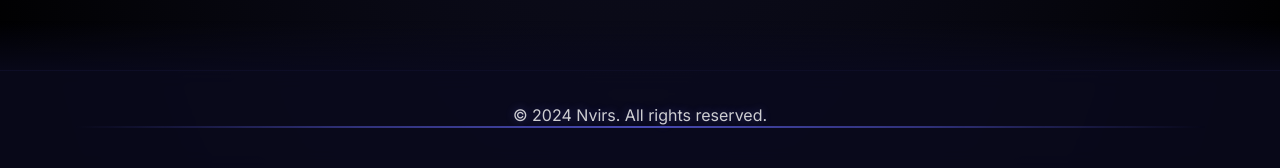
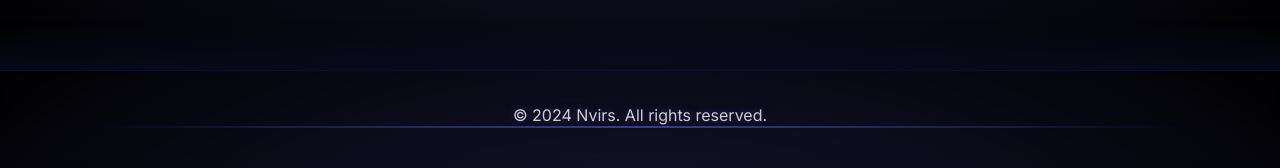
Before and after one commit to Nvirs/personalsite, a plain HTML site: page index.html in a window 1280 px wide. Shown: the part 4753-4921 px from the top of the page. Drawn offline with nearby package versions, Linux system fonts and the light colour scheme.

Commit message:
Enhance styles for body and footer: added fixed background attachment, adjusted footer background and shadow effects, and refined gradient colors.

```diff
--- a/styles.css
+++ b/styles.css
@@ -116,9 +116,14 @@ body {
     line-height: 1.6;
     color: #fff;
     background: radial-gradient(ellipse at center, #1a1a2e 0%, #16213e 25%, #0f0f23 50%, #000000 100%);
+    background-attachment: fixed;
     overflow-x: hidden;
     position: relative;
     min-height: 100vh;
+    margin: 0;
+    padding: 0;
+    border: none;
+    outline: none;
 
 }
 
@@ -1671,14 +1676,14 @@ section {
 
 /* Footer */
 .footer {
-    background: rgba(10, 10, 31, 0.8);
+    background: transparent;
     color: white;
     text-align: center;
     padding: 2rem 0;
     position: relative;
-    backdrop-filter: blur(10px);
-    border-top: 1px solid rgba(99, 102, 241, 0.2);
-    box-shadow: 0 -4px 30px rgba(0, 0, 0, 0.1);
+    backdrop-filter: blur(5px);
+    border-top: 1px solid rgba(99, 102, 241, 0.3);
+    box-shadow: 0 -4px 30px rgba(0, 0, 0, 0.05);
 }
 
 .footer::before {
@@ -1710,9 +1715,9 @@ section {
     height: 2px;
     background: linear-gradient(90deg,
         transparent,
-        rgba(99, 102, 241, 0.5),
-        rgba(99, 102, 241, 0.8),
-        rgba(99, 102, 241, 0.5),
+        rgba(99, 102, 241, 0.3),
+        rgba(99, 102, 241, 0.6),
+        rgba(99, 102, 241, 0.3),
         transparent
     );
     animation: footerGlow 3s ease-in-out infinite;
```
